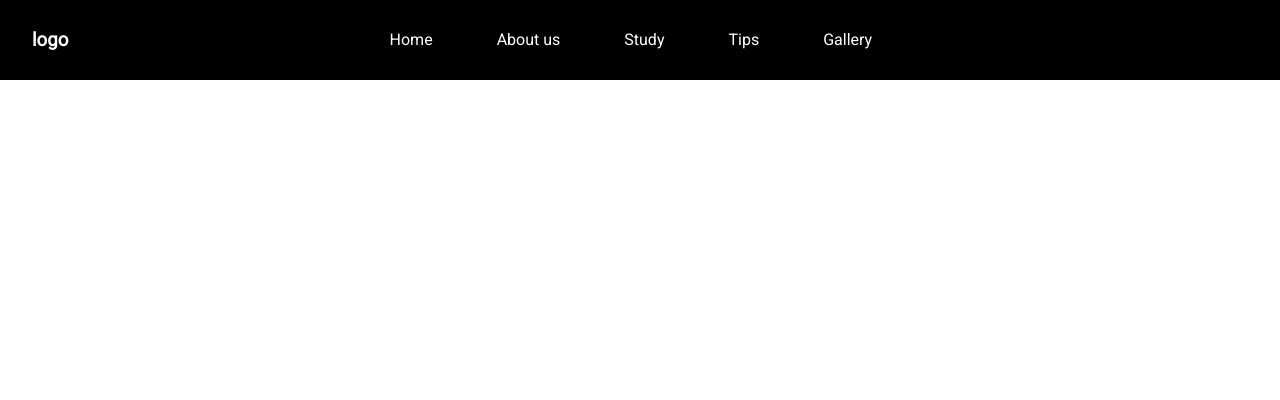
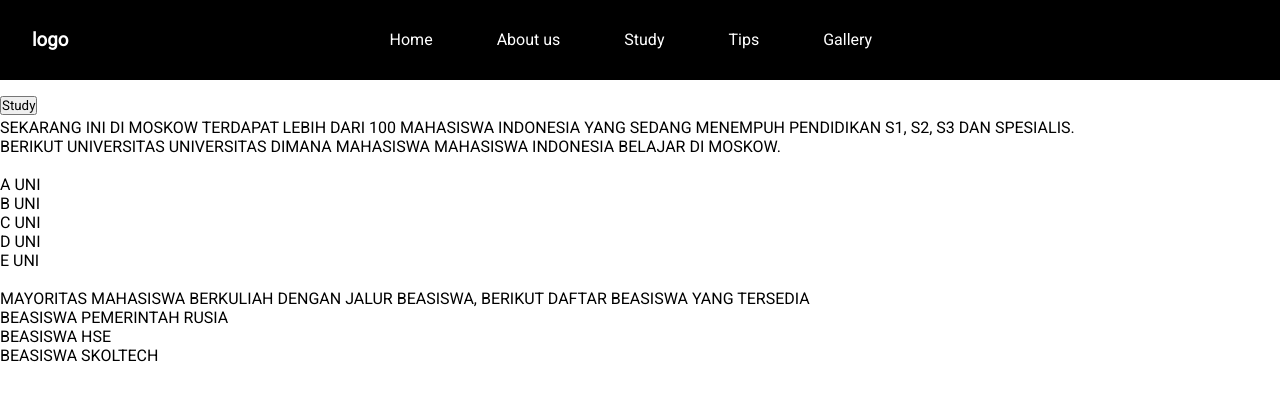
Before and after one commit to akirarizky14/Permos, a React (Create React App) app: page /Study in a window 1280 px wide. Shown: the top 400 px of the page. Built offline with nearby package versions, Linux system fonts and the light colour scheme; the HTML template or start-up script is replaced by a standard one.

Commit message:
Dani firstcommit

```diff
--- a/src/App.js
+++ b/src/App.js
@@ -5,6 +5,7 @@ import Navbar from './Navbar/Navbar';
 import Home from './components/Home/Home';
 import News from './components/News/News';
 import Aboutus from './components/Aboutus/Aboutus';
+import Study from './components/Study/Study';
 
 function App() {
   return (
@@ -14,6 +15,7 @@ function App() {
             <Route path="/" element={<Home/>} />
             <Route path="/Aboutus" element={<Aboutus/>} />
             <Route path="/News" element={<News/>} />
+            <Route path='/Study' element={<Study/>}/>
           </Routes>
     </BrowserRouter>
   );
--- /dev/null
+++ b/src/components/Study/Study.jsx
@@ -0,0 +1,36 @@
+import React from 'react'
+
+function Study() {
+  return (
+    <div>
+
+
+            <h1 className='study'>
+                <button className='btn-study'>Study</button>
+                </h1>
+            <p className='text-study'>
+            SEKARANG INI DI MOSKOW TERDAPAT LEBIH DARI 100 MAHASISWA INDONESIA YANG SEDANG MENEMPUH PENDIDIKAN S1, S2, S3 DAN SPESIALIS.
+
+<br/>
+BERIKUT UNIVERSITAS UNIVERSITAS DIMANA MAHASISWA MAHASISWA INDONESIA BELAJAR DI MOSKOW.
+<br/>
+<br/>
+A UNI <br/>
+B UNI <br/>
+C UNI <br/>
+D UNI <br/>
+E UNI <br/>
+<br/>
+MAYORITAS MAHASISWA BERKULIAH DENGAN JALUR BEASISWA, BERIKUT DAFTAR BEASISWA YANG TERSEDIA
+<br/>
+BEASISWA PEMERINTAH RUSIA <br/>
+BEASISWA HSE <br/>
+BEASISWA SKOLTECH <br/>
+            </p>
+
+
+    </div>
+  )
+}
+
+export default Study
```
